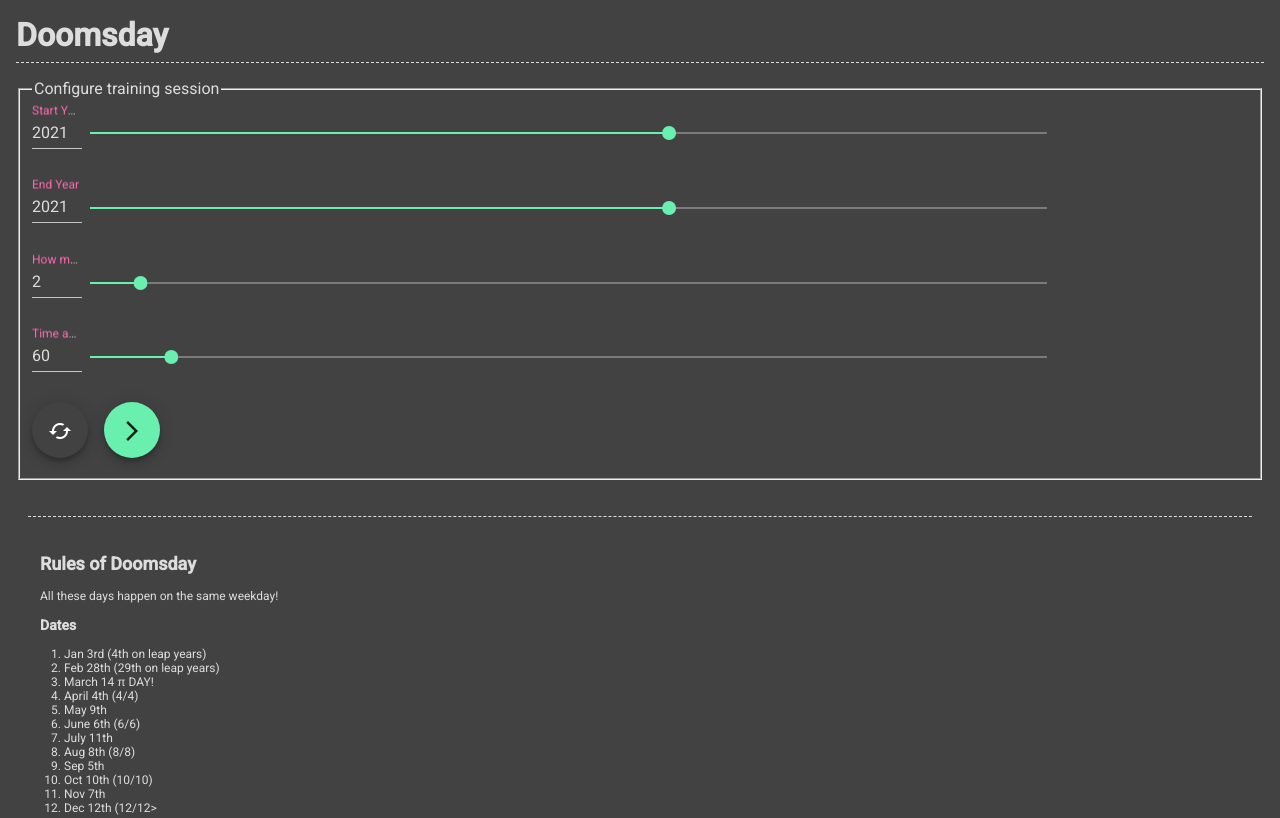
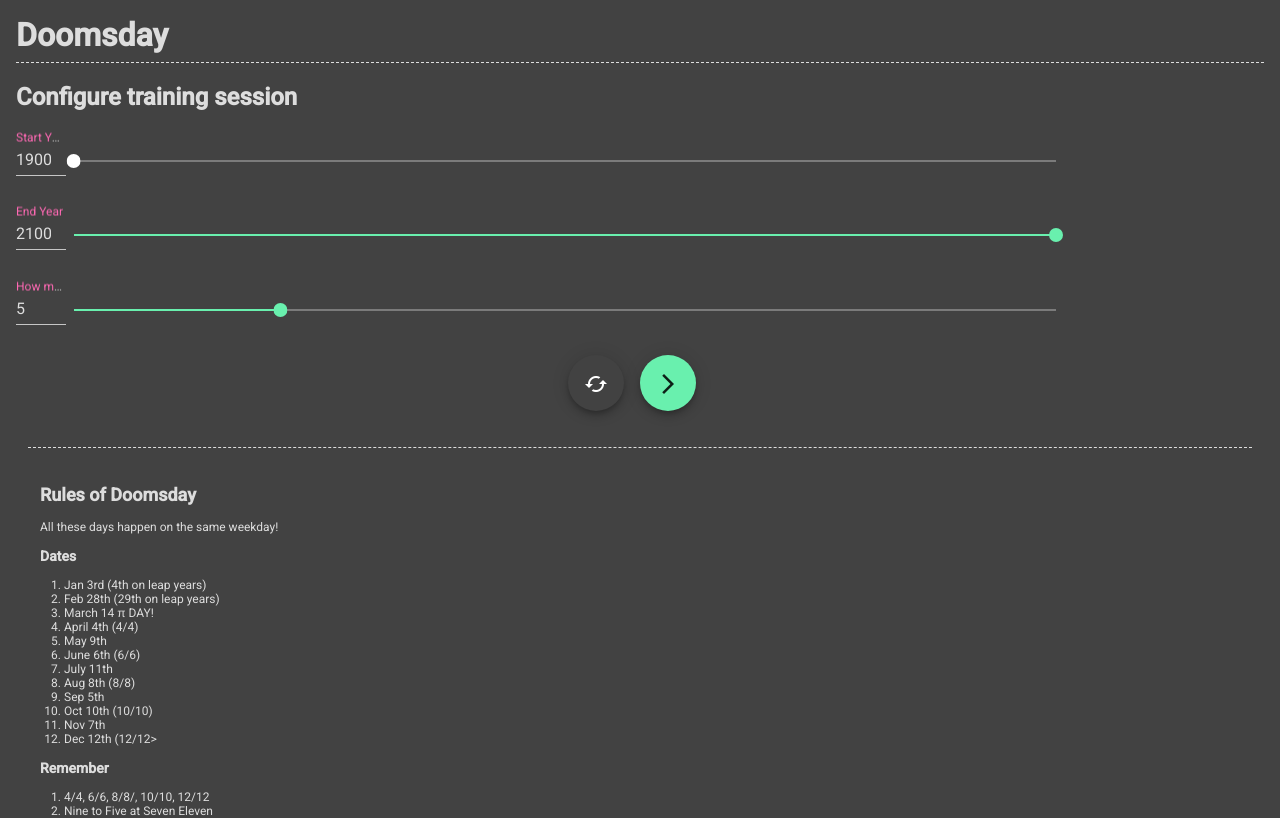
Before and after one commit to alkemann/doomsday, an Angular app: page / in a window 1280 px wide. Shown: the top 818 px of the page. Built offline with nearby package versions, Linux system fonts and the light colour scheme.

Commit message:
more minor tweaks

```diff
--- a/src/app/game/game.component.ts
+++ b/src/app/game/game.component.ts
@@ -11,9 +11,9 @@ import { States } from '../states';
 export class GameComponent implements OnInit {
 
   public config: Config = {
-    startYear: 2021,
-    endYear: 2021,
-    count: 2,
+    startYear: 1900,
+    endYear: 2100,
+    count: 5,
     maxTime: 60
   }
 
--- a/src/app/game/setup/setup.component.html
+++ b/src/app/game/setup/setup.component.html
@@ -1,5 +1,5 @@
-    <fieldset>
-        <legend color="primary">Configure training session</legend>
+<h2 color="primary">Configure training session</h2>
+
 <div class="field">
     <mat-form-field class="setup-field">
         <mat-label>Start Year</mat-label>
@@ -7,32 +7,32 @@
     </mat-form-field>
     <mat-slider thumbLabel min="1900" max="2100" step="10" [(ngModel)]="config.startYear"></mat-slider>
 </div>
+
 <div class="field">
-
     <mat-form-field class="setup-field">
         <mat-label>End Year</mat-label>
         <input matInput placeholder="2021" type="number" [(ngModel)]="config.endYear" >
     </mat-form-field>
     <mat-slider thumbLabel min="1900" max="2100" step="10" [(ngModel)]="config.endYear"></mat-slider>
 </div>
+
 <div class="field">
-
     <mat-form-field class="setup-field">
         <mat-label>How many dates?</mat-label>
         <input matInput placeholder="10" type="number" [(ngModel)]="config.count" >
     </mat-form-field>
     <mat-slider thumbLabel min="1" max="20" step="1" [(ngModel)]="config.count"></mat-slider>
 </div>
-        <div class="field">
 
+<!-- <div class="field">
     <mat-form-field class="setup-field">
         <mat-label>Time available (in seconds)</mat-label>
         <input matInput placeholder="60" type="number" [(ngModel)]="config.maxTime" >
     </mat-form-field>
     <mat-slider thumbLabel min="10" max="600" step="10" [(ngModel)]="config.maxTime"></mat-slider>
-        </div>
+</div> -->
 
-        <div class="field">
+<div class="buttons field">
     <div class="button-container">
         <button (click)="resetConfig()" mat-fab color="basic" aria-label="Reset config to defailts">
             <mat-icon>cached</mat-icon>
@@ -45,4 +45,3 @@
         </button>
     </div>
 </div>
-    </fieldset>
--- a/src/app/game/setup/setup.component.scss
+++ b/src/app/game/setup/setup.component.scss
@@ -14,6 +14,9 @@
         margin-right: 1em;
     }
 }
+.buttons {
+    text-align: center;
+}
 
 .setup-field {
     width: 50px;
```
Lines whose indentation alone changed are shown as unchanged.
